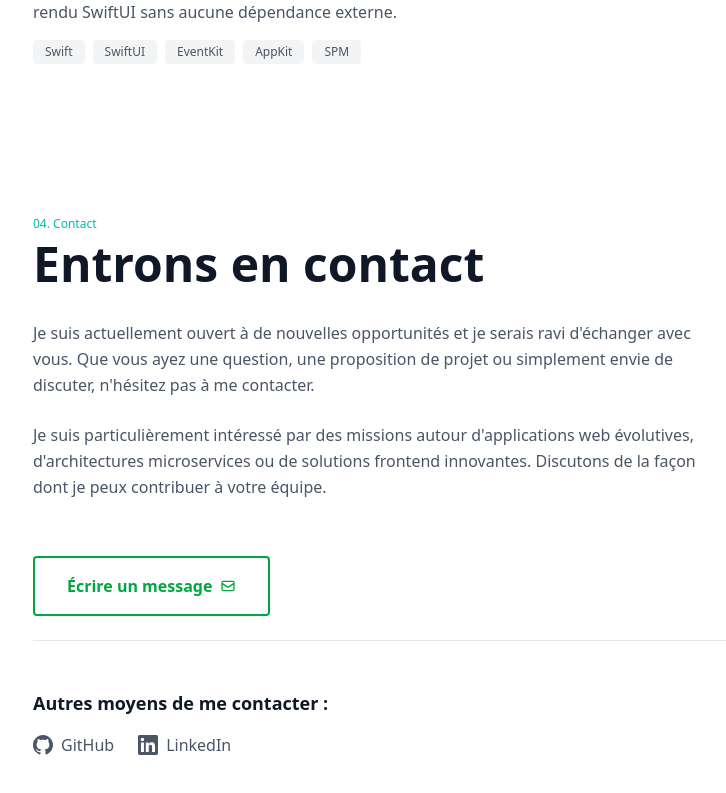
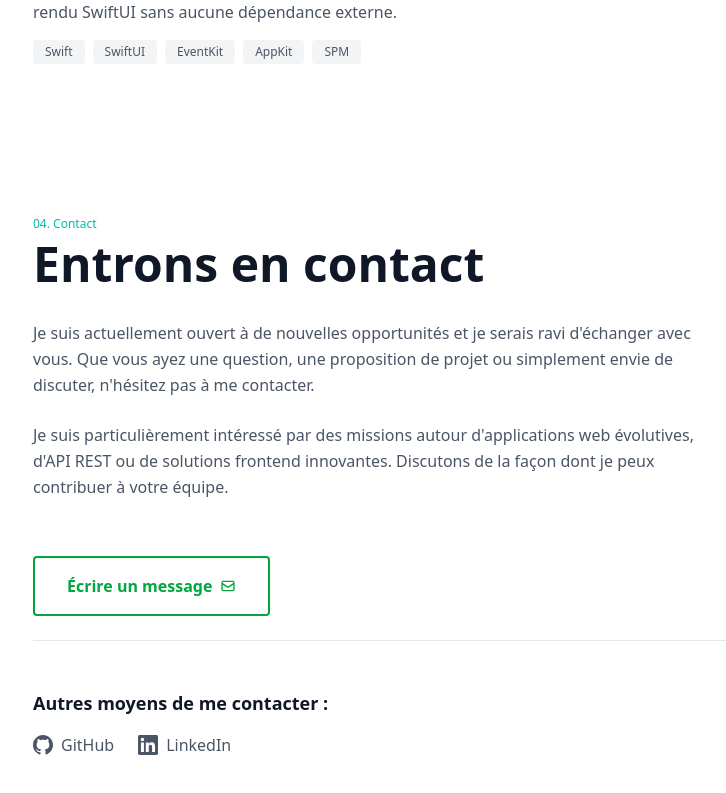
Before and after one commit to Periicles/portfolio, a Next.js app: page / in a window 1280 px wide. Shown: the part 2960-3753 px from the top of the page, without its empty margins (319-1045 px from the left). Built offline with nearby package versions, Linux system fonts and the light colour scheme.

Commit message:
chore(content): remove microservices references from metadata and copy
Drop the "microservices" mentions in the SEO description/keywords,
contact pitch and OpenGraph banner to keep the site consistent with
the actual project portfolio.

```diff
--- a/app/components/Contact.tsx
+++ b/app/components/Contact.tsx
@@ -17,7 +17,7 @@ export default function Contact() {
                 </p>
 
                 <p className="text-gray-600 dark:text-slate-400 leading-relaxed max-w-2xl">
-                    Je suis particulièrement intéressé par des missions autour d&apos;applications web évolutives, d&apos;architectures microservices ou de solutions frontend innovantes. Discutons de la façon dont je peux contribuer à votre équipe.
+                    Je suis particulièrement intéressé par des missions autour d&apos;applications web évolutives, d&apos;API REST ou de solutions frontend innovantes. Discutons de la façon dont je peux contribuer à votre équipe.
                 </p>
 
                 <div className="pt-8">
--- a/app/layout.tsx
+++ b/app/layout.tsx
@@ -17,7 +17,7 @@ const siteUrl = "https://www.paulragueneau.com";
 const siteName = "Paul Ragueneau";
 const siteTitle = "Paul Ragueneau — Développeur Web Fullstack · React/Next.js";
 const siteDescription =
-  "Développeur web fullstack (TypeScript, React, Next.js, Python). Microservices, API REST et applications web modernes.";
+  "Développeur web fullstack (TypeScript, React, Next.js, Python). API REST et applications web modernes.";
 
 export const metadata: Metadata = {
   metadataBase: new URL(siteUrl),
@@ -39,7 +39,6 @@ export const metadata: Metadata = {
     "Next.js",
     "Python",
     "FastAPI",
-    "microservices",
     "portfolio",
     "freelance",
   ],
--- a/app/opengraph-image.tsx
+++ b/app/opengraph-image.tsx
@@ -69,7 +69,7 @@ export default function OpengraphImage() {
               marginTop: 16,
             }}
           >
-            TypeScript · React · Next.js · Python · Microservices
+            TypeScript · React · Next.js · Python · API REST
           </div>
         </div>
 
```
